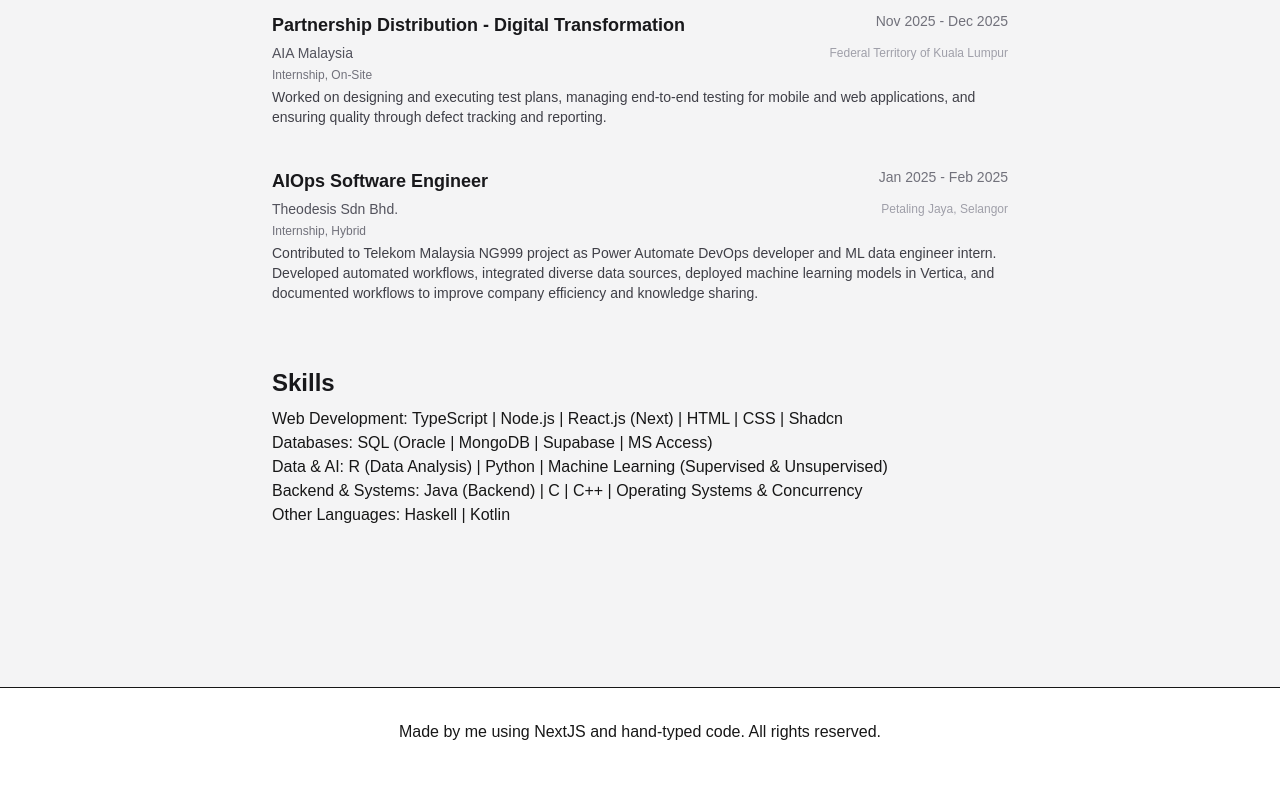
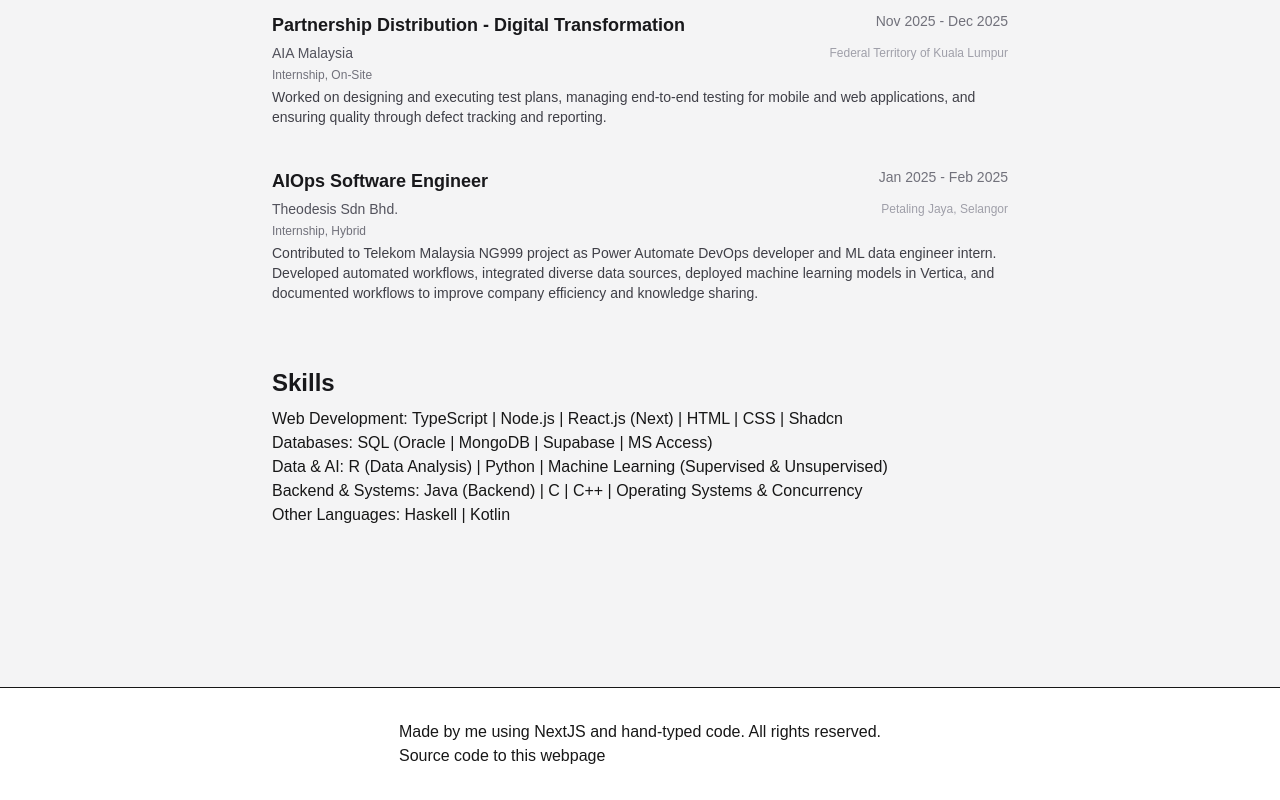
Before and after one commit to Kyblue11/BluesClues, a Next.js app in the folder bluesclues/: page / in a window 1280 px wide. Shown: the part 1429-2229 px from the top of the page. Before the commit the page ends 2205 px from the top, so only its background shows below. Built offline with nearby package versions, Linux system fonts and the light colour scheme; a web font is replaced by a local one.

Commit message:
source code link

```diff
--- a/bluesclues/src/components/footer.tsx
+++ b/bluesclues/src/components/footer.tsx
@@ -6,6 +6,12 @@ export default function Footer() {
           <p>
             Made by me using NextJS and hand-typed code. All rights reserved.
           </p>
+          <a
+            href="https://github.com/Kyblue11/BluesClues"
+            target="_blank"
+          >
+            Source code to this webpage
+          </a>
         </div>
       </div>
     </div>
```
